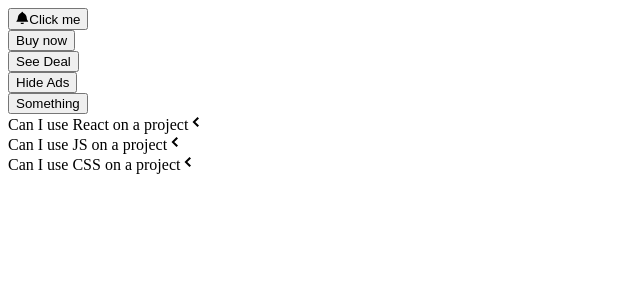
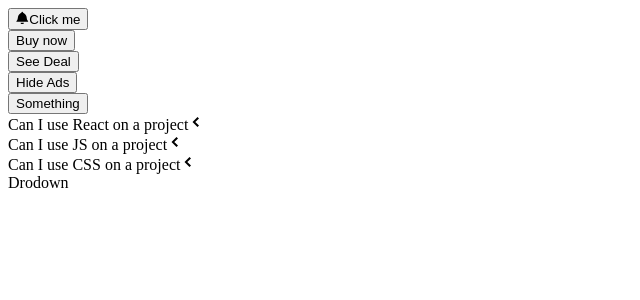
Before and after one commit to NikolaJelavic/PractiseVite, a Next.js app: page /ButtonPage in a window 1280 px wide. Shown: the top 300 px of the page, without its empty margins (0-640 px from the left). Built offline with nearby package versions, Linux system fonts and the light colour scheme.

Commit message:
dropdown.

```diff
--- /dev/null
+++ b/src/components/Button/Dropdown.jsx
@@ -0,0 +1,7 @@
+
+
+export default function Dropdown({options}) {
+
+
+    return <div>Drodown</div>
+};
--- a/src/pages/ButtonPage.jsx
+++ b/src/pages/ButtonPage.jsx
@@ -3,18 +3,22 @@
 
 import Button from "../components/Button/Button";
 import Accordion from "../components/Button/Accordion";
+import Dropdown from "../components/Button/Dropdown";
 
 export default function ButtonPage() {
   const items = [
-    {id:1,
+    {
+      id: 1,
       label: "Can I use React on a project",
       content: "You can use React on any project you want",
     },
-    {id:2,
+    {
+      id: 2,
       label: "Can I use JS on a project",
       content: "You can use JS on any project you want",
     },
-    {id:3,
+    {
+      id: 3,
       label: "Can I use CSS on a project",
       content: "You can use CSS on any project you want",
     },
@@ -23,8 +27,15 @@
   const handleClick = () => {
     console.log("Click");
   };
+
+  const options = [
+    { label: "Red", value: "red" },
+    { label: "Green", value: "green" },
+    { label: "Blue", value: "blue" },
+  ];
   return (
     <div>
+      <div className="flex">
         <div>
           <Button success outline rounded onClick={handleClick}>
             <GoBell />
@@ -49,8 +60,12 @@
         <div>
           <Button primary>Something</Button>
         </div>
+      </div>
       <div className="m-5 border w-1/2">
         <Accordion items={items} />
+      </div>
+      <div>
+        <Dropdown options={options}/>
       </div>
     </div>
   );
```
Lines whose indentation alone changed are shown as unchanged.
